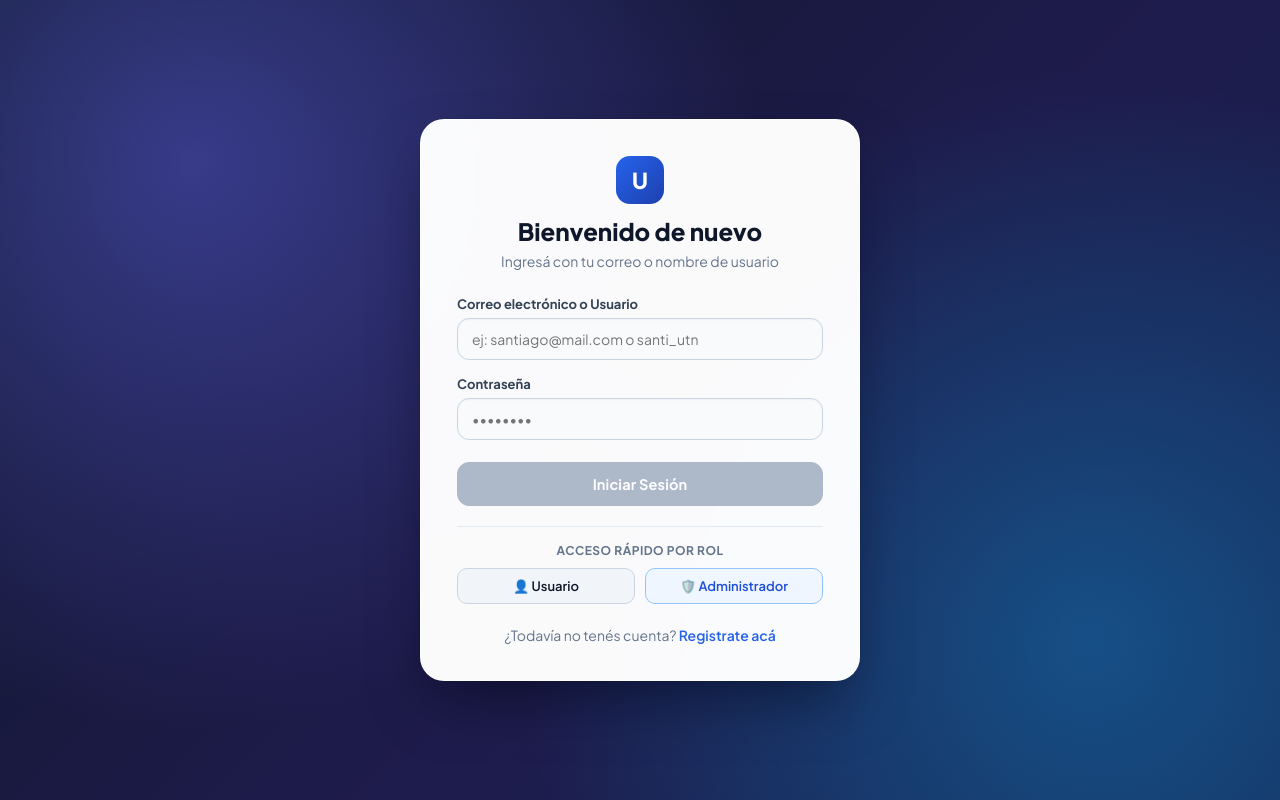
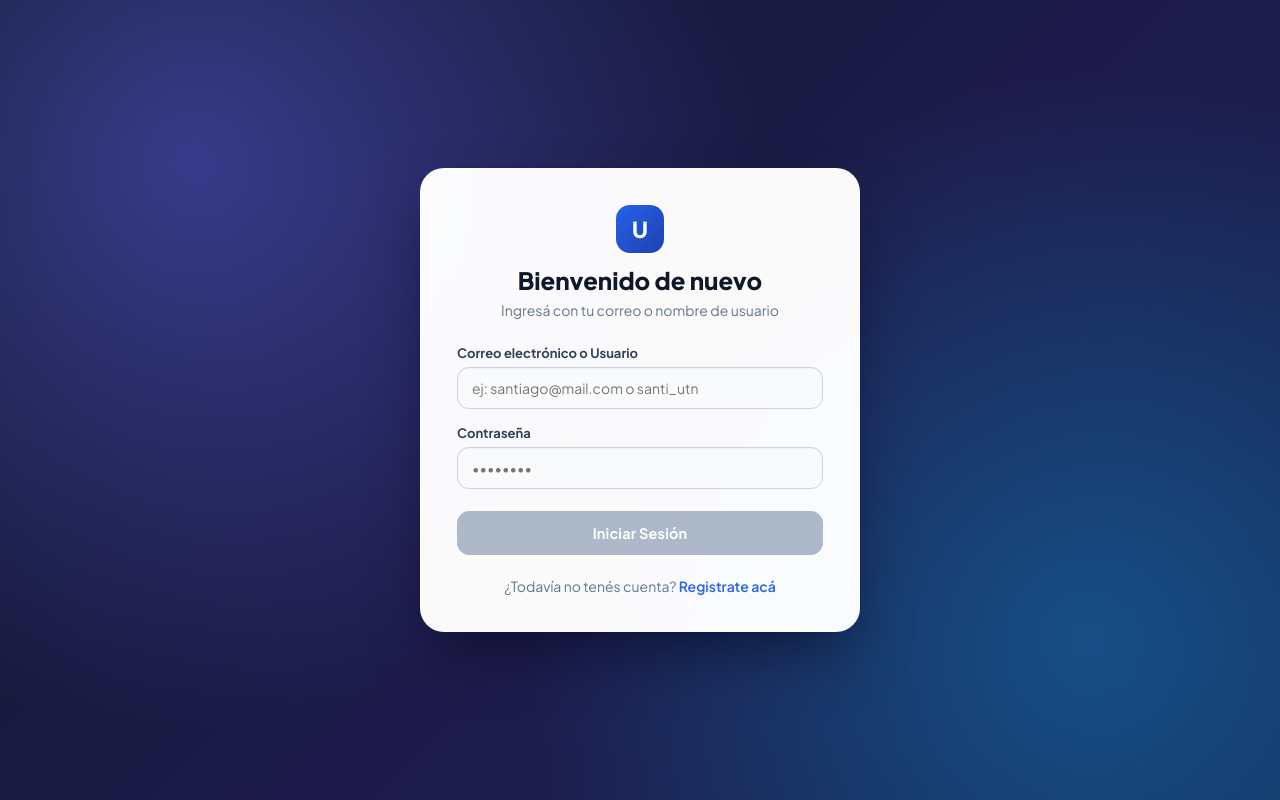
Before and after one commit to santytoledoo/TP2-SantiagoToledo, an Angular app in the folder red-social-front/: page /login in a window 1280 px wide. Built offline with nearby package versions, Linux system fonts and the light colour scheme.

Commit message:
cambiando

```diff
--- a/red-social-front/src/app/components/login/login.component.ts
+++ b/red-social-front/src/app/components/login/login.component.ts
@@ -5,12 +5,6 @@ import { Router, RouterModule } from '@angular/router';
 import { HttpClient } from '@angular/common/http';
 import { environment } from '../../../environments/environment';
 import { SesionService } from '../../services/sesion.service';
-
-interface AccesoRapido {
-  rolLabel: string;
-  identificador: string;
-  password: string;
-}
 
 @Component({
   selector: 'app-login',
@@ -73,28 +67,6 @@ interface AccesoRapido {
           </button>
         </form>
 
-        <div style="margin-top: 20px; padding-top: 16px; border-top: 1px solid #e2e8f0;">
-          <p style="margin: 0 0 10px 0; font-size: 12px; font-weight: 700; color: #64748b; text-align: center; text-transform: uppercase; letter-spacing: 0.04em;">
-            Acceso rápido por rol
-          </p>
-          <div style="display: grid; grid-template-columns: 1fr 1fr; gap: 10px;">
-            <button
-              type="button"
-              (click)="accesoRapido('usuario')"
-              [disabled]="cargando"
-              style="background: #f1f5f9; color: #0f172a; border: 1px solid #cbd5e1; padding: 9px 12px; border-radius: 10px; font-size: 13px; font-weight: 600; cursor: pointer;">
-              👤 Usuario
-            </button>
-            <button
-              type="button"
-              (click)="accesoRapido('administrador')"
-              [disabled]="cargando"
-              style="background: #eff6ff; color: #1d4ed8; border: 1px solid #93c5fd; padding: 9px 12px; border-radius: 10px; font-size: 13px; font-weight: 600; cursor: pointer;">
-              🛡️ Administrador
-            </button>
-          </div>
-        </div>
-
         <p style="text-align: center; margin: 22px 0 0 0; font-size: 14px; color: #64748b;">
           ¿Todavía no tenés cuenta?
           <a routerLink="/registro" style="color: #2563eb; font-weight: 600; text-decoration: none;">Registrate acá</a>
@@ -110,20 +82,6 @@ export class LoginComponent {
   tocadoPassword = false;
   errorServidor = '';
   cargando = false;
-
-  // Completá aquí los datos reales de tus cuentas de prueba en MongoDB
-  private accesosRapidos: Record<'usuario' | 'administrador', AccesoRapido> = {
-    usuario: {
-      rolLabel: 'Usuario',
-      identificador: 'usuario@ejemplo.com',
-      password: 'Password123',
-    },
-    administrador: {
-      rolLabel: 'Administrador',
-      identificador: 'admin@ejemplo.com',
-      password: 'Password123',
-    },
-  };
 
   constructor(
     private router: Router,
@@ -143,15 +101,6 @@ export class LoginComponent {
     if (!this.password) return 'Ingresá tu contraseña.';
     if (this.password.length < 6) return 'La contraseña debe tener al menos 6 caracteres.';
     return '';
-  }
-
-  accesoRapido(rol: 'usuario' | 'administrador') {
-    const cred = this.accesosRapidos[rol];
-    this.identificador = cred.identificador;
-    this.password = cred.password;
-    this.tocadoIdentificador = true;
-    this.tocadoPassword = true;
-    this.onLogin();
   }
 
   onLogin() {
```
